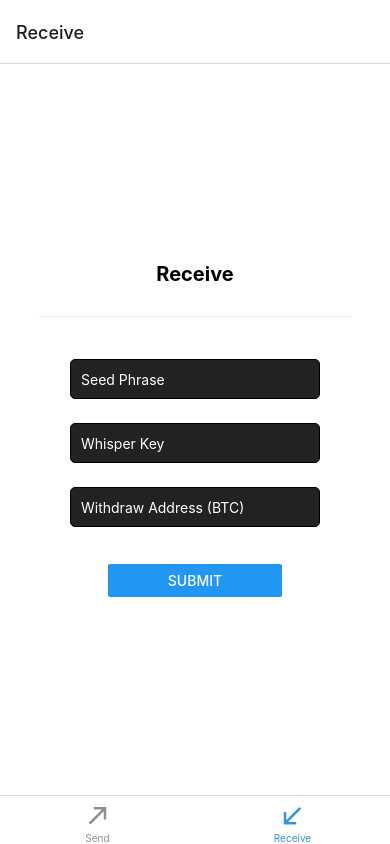
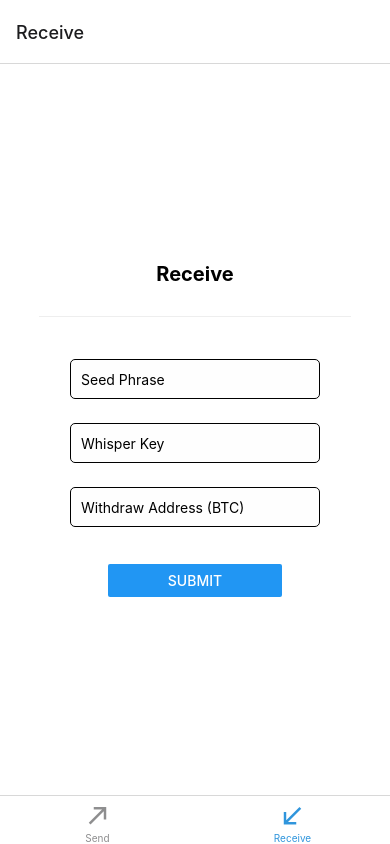
Before and after one commit to ArcadeCity/WhisperVillage, a React Native app: screen /TabTwo in a window 390 px wide. Built offline with nearby package versions, Linux system fonts and the light colour scheme; what expo-linking would draw is missing.

Commit message:
receive input style

```diff
--- a/screens/TabTwoScreen.tsx
+++ b/screens/TabTwoScreen.tsx
@@ -64,8 +64,8 @@ const styles = StyleSheet.create({
     width: 250,
     borderWidth: 1,
     padding: 10,
-    color: 'white',
-    backgroundColor: '#222',
+    color: 'black',
+    backgroundColor: '#fefefe',
     borderRadius: 5,
   },
 })
```
